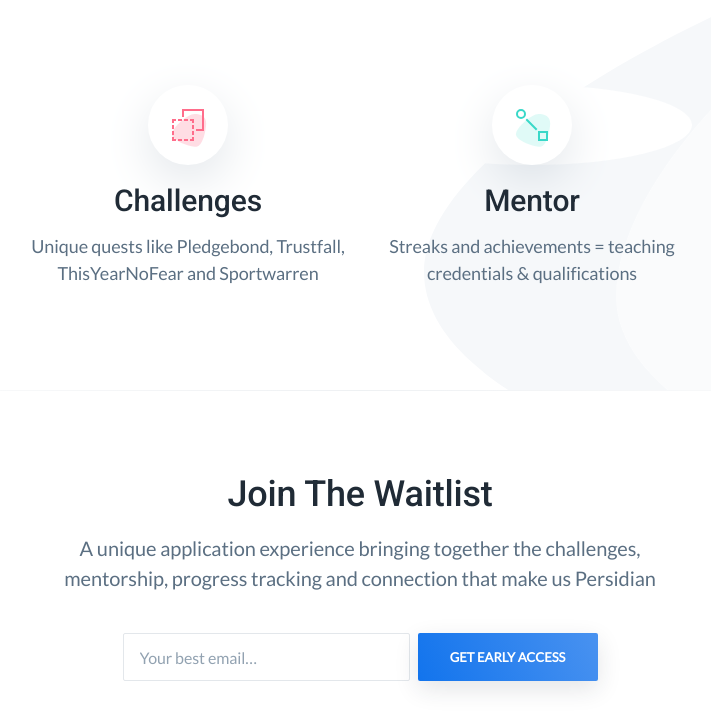
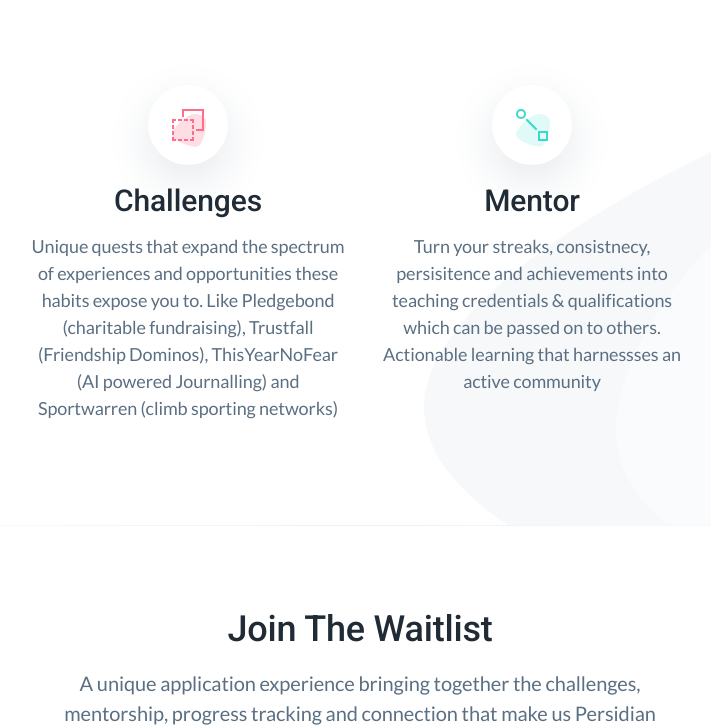
Before and after one commit to thisyearnofear/persidian, a plain HTML site: page index.html in a window 1280 px wide. Shown: the part 1419-2145 px from the top of the page, without its empty margins (280-991 px from the left). Drawn offline with nearby package versions, Linux system fonts and the light colour scheme.

Commit message:
Update index.html

```diff
--- a/index.html
+++ b/index.html
@@ -4,7 +4,7 @@
     <meta charset="utf-8">
     <meta http-equiv="X-UA-Compatible" content="IE=edge">
     <meta name="viewport" content="width=device-width, initial-scale=1">
-    <title>Persistence + Circadian</title>
+    <title>Persidian</title>
     <link href="https://fonts.googleapis.com/css?family=Lato:400,400i|Roboto:500" rel="stylesheet">
     <link rel="stylesheet" href="dist/css/style.css">
     <script src="https://unpkg.com/scrollreveal@4.0.0/dist/scrollreveal.min.js"></script>
@@ -223,7 +223,7 @@
 
                                     </div>
                                     <h3 class="feature-title">Challenges</h3>
-                                    <p class="text-sm">Unique quests like Pledgebond, Trustfall, ThisYearNoFear and Sportwarren</p>
+                                    <p class="text-sm">Unique quests that expand the spectrum of experiences and opportunities these habits expose you to. Like Pledgebond (charitable fundraising), Trustfall (Friendship Dominos), ThisYearNoFear (AI powered Journalling) and Sportwarren (climb sporting networks)</p>
                                 </div>
                             </div>
                             <div class="feature is-revealing">
@@ -238,7 +238,7 @@
                                         </svg>
                                     </div>
                                     <h3 class="feature-title">Mentor</h3>
-                                    <p class="text-sm">Streaks and achievements = teaching credentials & qualifications</p>
+                                    <p class="text-sm">Turn your streaks, consistnecy, persisitence and achievements into teaching credentials & qualifications which can be passed on to others. Actionable learning that harnessses an active community</p>
                                 </div>
                             </div>
                         </div>
```
